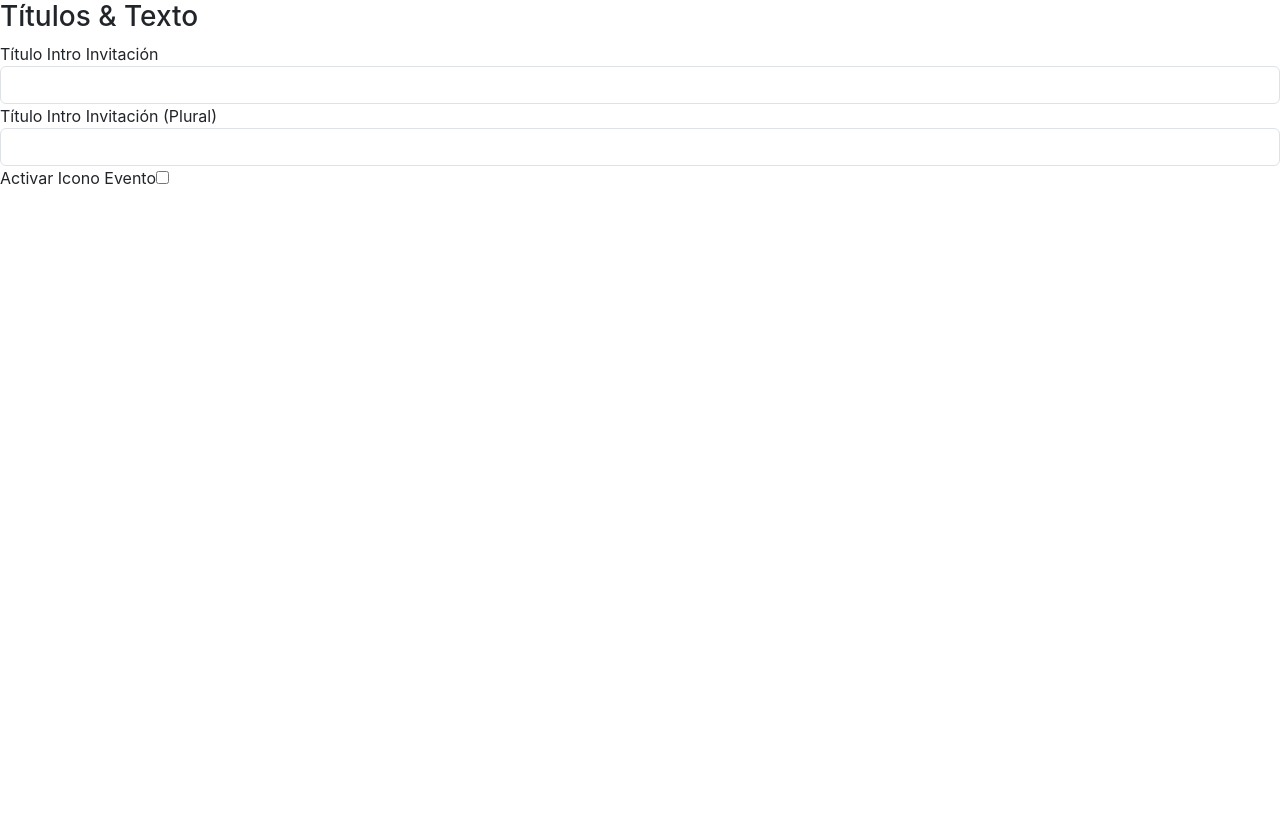
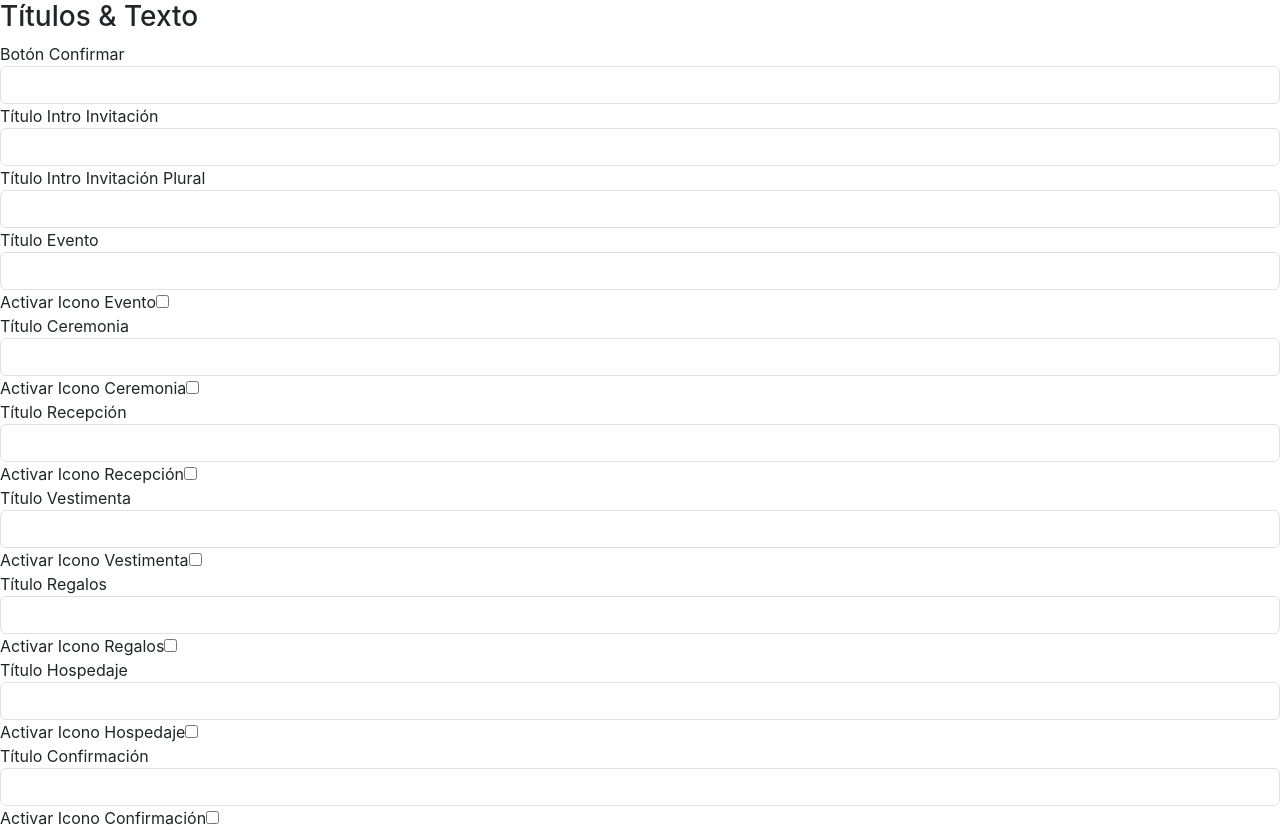
Before and after one commit to lportillo13/dw, a Next.js app: page /dashboard/TitulosYTexto in a window 1280 px wide. Before the commit the page ends 800 px from the top, so only its background shows below. Built offline with nearby package versions, Linux system fonts and the light colour scheme.

Commit message:
Dashboard Pages

```diff
--- a/pages/dashboard/TitulosYTexto.js
+++ b/pages/dashboard/TitulosYTexto.js
@@ -1,4 +1,3 @@
-// TitulosYTexto.js
 import React from 'react';
 import CloudImageUploader from './CloudImageUploader';
 
@@ -6,6 +5,34 @@ export default function TitulosYTexto({ formData = {}, handleChange, coupleId })
   return (
     <div>
       <h3>Títulos & Texto</h3>
+
+      {/* Botón Confirmar */}
+      <div className="form-group">
+        <label>Botón Confirmar</label>
+        <input
+          type="text"
+          name="boton_confirmar"
+          className="form-control"
+          value={formData.boton_confirmar || ''}
+          onChange={handleChange}
+        />
+      </div>
+
+      {/* Botón Confirmar Inglés */}
+      {formData.activar_ingles && (
+        <div className="form-group">
+          <label>Botón Confirmar Inglés</label>
+          <input
+            type="text"
+            name="boton_confirmar_in"
+            className="form-control"
+            value={formData.boton_confirmar_in || ''}
+            onChange={handleChange}
+          />
+        </div>
+      )}
+
+      {/* Título Intro Invitación */}
       <div className="form-group">
         <label>Título Intro Invitación</label>
         <input
@@ -16,8 +43,10 @@ export default function TitulosYTexto({ formData = {}, handleChange, coupleId })
           onChange={handleChange}
         />
       </div>
+
+      {/* Título Intro Invitación Plural */}
       <div className="form-group">
-        <label>Título Intro Invitación (Plural)</label>
+        <label>Título Intro Invitación Plural</label>
         <input
           type="text"
           name="titulo_intro_invitacion_plural"
@@ -26,6 +55,8 @@ export default function TitulosYTexto({ formData = {}, handleChange, coupleId })
           onChange={handleChange}
         />
       </div>
+
+      {/* Título Intro Invitación Inglés */}
       {formData.activar_ingles && (
         <>
           <div className="form-group">
@@ -39,7 +70,7 @@ export default function TitulosYTexto({ formData = {}, handleChange, coupleId })
             />
           </div>
           <div className="form-group">
-            <label>Título Intro Invitación Inglés (Plural)</label>
+            <label>Título Intro Invitación Inglés Plural</label>
             <input
               type="text"
               name="titulo_intro_invitacion_in_plural"
@@ -50,7 +81,34 @@ export default function TitulosYTexto({ formData = {}, handleChange, coupleId })
           </div>
         </>
       )}
-      {/* Example for an icon upload: */}
+
+      {/* Título Evento */}
+      <div className="form-group">
+        <label>Título Evento</label>
+        <input
+          type="text"
+          name="titulo_evento"
+          className="form-control"
+          value={formData.titulo_evento || ''}
+          onChange={handleChange}
+        />
+      </div>
+
+      {/* Título Evento Inglés */}
+      {formData.activar_ingles && (
+        <div className="form-group">
+          <label>Título Evento Inglés</label>
+          <input
+            type="text"
+            name="titulo_evento_in"
+            className="form-control"
+            value={formData.titulo_evento_in || ''}
+            onChange={handleChange}
+          />
+        </div>
+      )}
+
+      {/* Icono Evento */}
       <div className="form-group">
         <label>Activar Icono Evento</label>
         <input
@@ -61,19 +119,273 @@ export default function TitulosYTexto({ formData = {}, handleChange, coupleId })
         />
       </div>
       {formData.activar_icono_evento && (
+        <CloudImageUploader
+          name="icono_evento"
+          label="Icono Evento"
+          value={formData.icono_evento || ''}
+          onChange={handleChange}
+          folder="iconos"
+          coupleId={coupleId}
+        />
+      )}
+
+      {/* Ceremonia */}
+      <div className="form-group">
+        <label>Título Ceremonia</label>
+        <input
+          type="text"
+          name="titulo_ceremonia"
+          className="form-control"
+          value={formData.titulo_ceremonia || ''}
+          onChange={handleChange}
+        />
+      </div>
+      {formData.activar_ingles && (
         <div className="form-group">
-          <label>Icono Evento</label>
-          <CloudImageUploader
-            name="icono_evento"
-            label=""
-            value={formData.icono_evento || ''}
+          <label>Título Ceremonia Inglés</label>
+          <input
+            type="text"
+            name="titulo_ceremonia_in"
+            className="form-control"
+            value={formData.titulo_ceremonia_in || ''}
             onChange={handleChange}
-            folder="icons"
-            coupleId={coupleId}
           />
         </div>
       )}
-      {/* Additional title/icon fields for Ceremonia, Recepción, Vestimenta, etc. can be added similarly */}
+      <div className="form-group">
+        <label>Activar Icono Ceremonia</label>
+        <input
+          type="checkbox"
+          name="activar_icono_ceremonia"
+          checked={Boolean(formData.activar_icono_ceremonia)}
+          onChange={handleChange}
+        />
+      </div>
+      {formData.activar_icono_ceremonia && (
+        <CloudImageUploader
+          name="icono_ceremonia"
+          label="Icono Ceremonia"
+          value={formData.icono_ceremonia || ''}
+          onChange={handleChange}
+          folder="iconos"
+          coupleId={coupleId}
+        />
+      )}
+
+      {/* Recepción */}
+      <div className="form-group">
+        <label>Título Recepción</label>
+        <input
+          type="text"
+          name="titulo_recepcion"
+          className="form-control"
+          value={formData.titulo_recepcion || ''}
+          onChange={handleChange}
+        />
+      </div>
+      {formData.activar_ingles && (
+        <div className="form-group">
+          <label>Título Recepción Inglés</label>
+          <input
+            type="text"
+            name="titulo_recepcion_in"
+            className="form-control"
+            value={formData.titulo_recepcion_in || ''}
+            onChange={handleChange}
+          />
+        </div>
+      )}
+      <div className="form-group">
+        <label>Activar Icono Recepción</label>
+        <input
+          type="checkbox"
+          name="activar_icono_recepcion"
+          checked={Boolean(formData.activar_icono_recepcion)}
+          onChange={handleChange}
+        />
+      </div>
+      {formData.activar_icono_recepcion && (
+        <CloudImageUploader
+          name="icono_recepcion"
+          label="Icono Recepción"
+          value={formData.icono_recepcion || ''}
+          onChange={handleChange}
+          folder="iconos"
+          coupleId={coupleId}
+        />
+      )}
+
+      {/* Vestimenta */}
+      <div className="form-group">
+        <label>Título Vestimenta</label>
+        <input
+          type="text"
+          name="titulo_vestimenta"
+          className="form-control"
+          value={formData.titulo_vestimenta || ''}
+          onChange={handleChange}
+        />
+      </div>
+      {formData.activar_ingles && (
+        <div className="form-group">
+          <label>Título Vestimenta Inglés</label>
+          <input
+            type="text"
+            name="titulo_vestimenta_in"
+            className="form-control"
+            value={formData.titulo_vestimenta_in || ''}
+            onChange={handleChange}
+          />
+        </div>
+      )}
+      <div className="form-group">
+        <label>Activar Icono Vestimenta</label>
+        <input
+          type="checkbox"
+          name="activar_icono_vestimenta"
+          checked={Boolean(formData.activar_icono_vestimenta)}
+          onChange={handleChange}
+        />
+      </div>
+      {formData.activar_icono_vestimenta && (
+        <CloudImageUploader
+          name="icono_vestimenta"
+          label="Icono Vestimenta"
+          value={formData.icono_vestimenta || ''}
+          onChange={handleChange}
+          folder="iconos"
+          coupleId={coupleId}
+        />
+      )}
+
+      {/* Regalos */}
+      <div className="form-group">
+        <label>Título Regalos</label>
+        <input
+          type="text"
+          name="titulo_regalos"
+          className="form-control"
+          value={formData.titulo_regalos || ''}
+          onChange={handleChange}
+        />
+      </div>
+      {formData.activar_ingles && (
+        <div className="form-group">
+          <label>Título Regalos Inglés</label>
+          <input
+            type="text"
+            name="titulo_regalos_in"
+            className="form-control"
+            value={formData.titulo_regalos_in || ''}
+            onChange={handleChange}
+          />
+        </div>
+      )}
+      <div className="form-group">
+        <label>Activar Icono Regalos</label>
+        <input
+          type="checkbox"
+          name="activar_icono_regalos"
+          checked={Boolean(formData.activar_icono_regalos)}
+          onChange={handleChange}
+        />
+      </div>
+      {formData.activar_icono_regalos && (
+        <CloudImageUploader
+          name="icono_regalos"
+          label="Icono Regalos"
+          value={formData.icono_regalos || ''}
+          onChange={handleChange}
+          folder="iconos"
+          coupleId={coupleId}
+        />
+      )}
+
+      {/* Hospedaje */}
+      <div className="form-group">
+        <label>Título Hospedaje</label>
+        <input
+          type="text"
+          name="titulo_hospedaje"
+          className="form-control"
+          value={formData.titulo_hospedaje || ''}
+          onChange={handleChange}
+        />
+      </div>
+      {formData.activar_ingles && (
+        <div className="form-group">
+          <label>Título Hospedaje Inglés</label>
+          <input
+            type="text"
+            name="titulo_hospedaje_in"
+            className="form-control"
+            value={formData.titulo_hospedaje_in || ''}
+            onChange={handleChange}
+          />
+        </div>
+      )}
+      <div className="form-group">
+        <label>Activar Icono Hospedaje</label>
+        <input
+          type="checkbox"
+          name="activar_icono_hospedaje"
+          checked={Boolean(formData.activar_icono_hospedaje)}
+          onChange={handleChange}
+        />
+      </div>
+      {formData.activar_icono_hospedaje && (
+        <CloudImageUploader
+          name="icono_hospedaje"
+          label="Icono Hospedaje"
+          value={formData.icono_hospedaje || ''}
+          onChange={handleChange}
+          folder="iconos"
+          coupleId={coupleId}
+        />
+      )}
+
+      {/* Confirmación */}
+      <div className="form-group">
+        <label>Título Confirmación</label>
+        <input
+          type="text"
+          name="titulo_confirmacion"
+          className="form-control"
+          value={formData.titulo_confirmacion || ''}
+          onChange={handleChange}
+        />
+      </div>
+      {formData.activar_ingles && (
+        <div className="form-group">
+          <label>Título Confirmación Inglés</label>
+          <input
+            type="text"
+            name="titulo_confirmacion_in"
+            className="form-control"
+            value={formData.titulo_confirmacion_in || ''}
+            onChange={handleChange}
+          />
+        </div>
+      )}
+      <div className="form-group">
+        <label>Activar Icono Confirmación</label>
+        <input
+          type="checkbox"
+          name="activar_icono_confirmacion"
+          checked={Boolean(formData.activar_icono_confirmacion)}
+          onChange={handleChange}
+        />
+      </div>
+      {formData.activar_icono_confirmacion && (
+        <CloudImageUploader
+          name="icono_confirmacion"
+          label="Icono Confirmación"
+          value={formData.icono_confirmacion || ''}
+          onChange={handleChange}
+          folder="iconos"
+          coupleId={coupleId}
+        />
+      )}
     </div>
   );
 }
```
Also changed, not shown: pages/dashboard/Links.js (+23 -13 lines).
